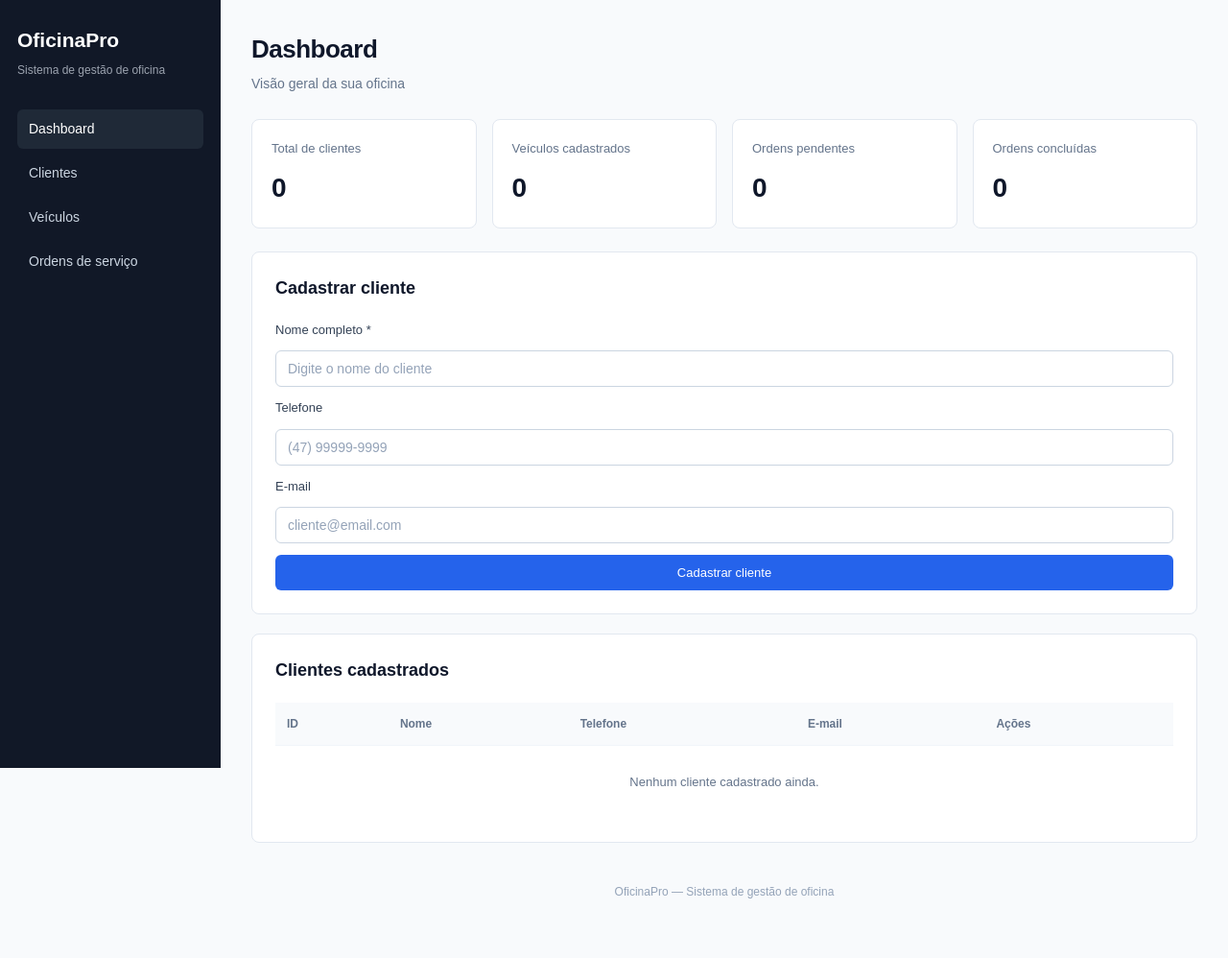
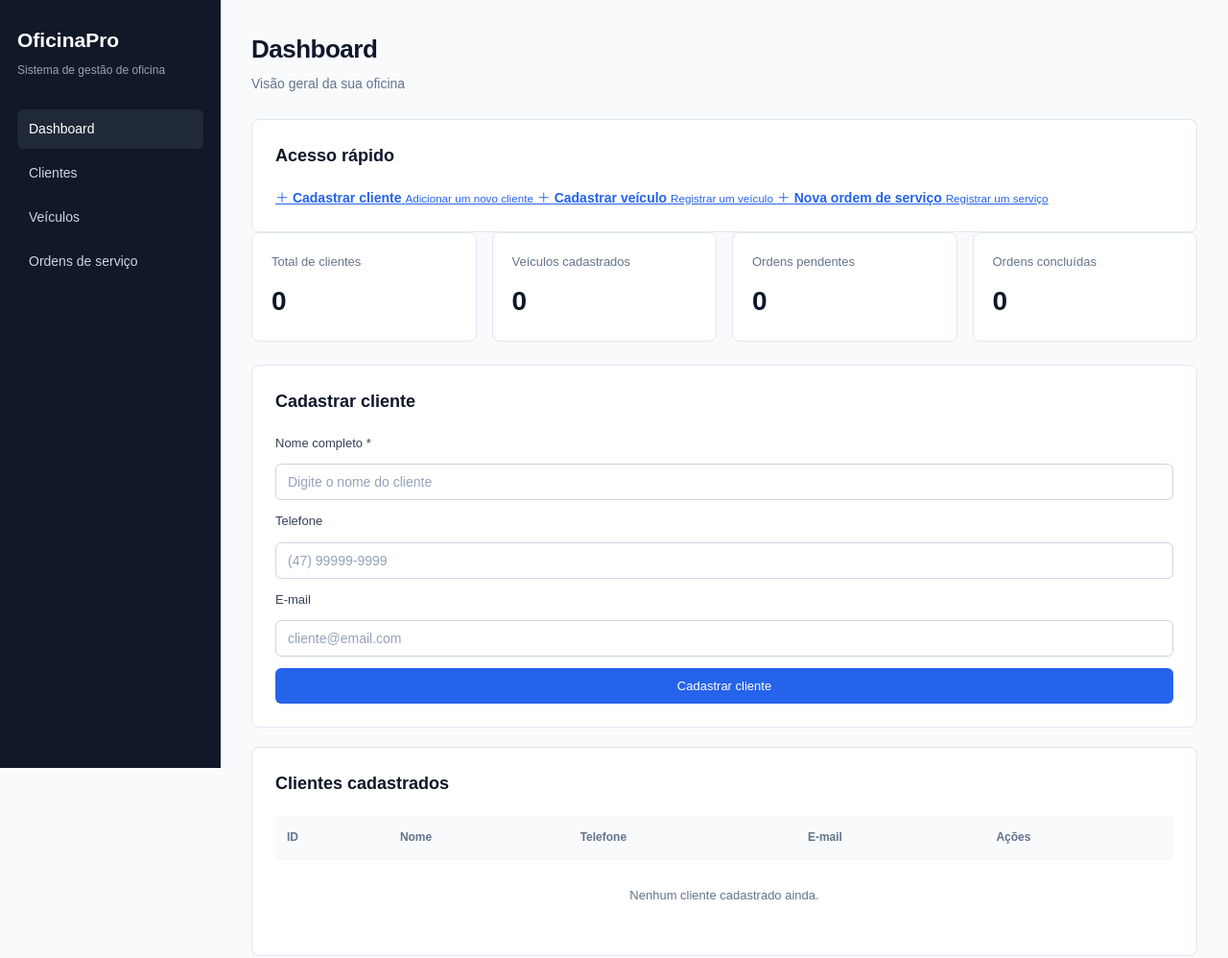
Before and after one commit to gugabriel442-ai/OficinaPro, a Flask app: page / in a window 1280 px wide. Shown: the top 998 px of the page at 96% size. Before the commit the page ends 936 px from the top, so only its background shows below. Run offline with Flask 3, Linux system fonts and the light colour scheme; data that the repository does not hold is empty.

Commit message:
Melhora dashboard com atalhos de acesso rápido

```diff
--- a/templates/index.html
+++ b/templates/index.html
@@ -4,6 +4,7 @@
 <head>
     <meta charset="UTF-8">
     <meta name="viewport" content="width=device-width, initial-scale=1.0">
+
     <title>OficinaPro | Dashboard</title>
 
     <link rel="stylesheet"
@@ -40,6 +41,7 @@
         <!-- CONTEÚDO PRINCIPAL -->
         <main class="conteudo">
 
+            <!-- CABEÇALHO -->
             <header class="cabecalho">
                 <div>
                     <h1>Dashboard</h1>
@@ -57,6 +59,51 @@
                     {% endfor %}
                 {% endif %}
             {% endwith %}
+
+            <!-- ATALHOS DE ACESSO RÁPIDO -->
+            <section class="painel">
+                <h2>Acesso rápido</h2>
+
+                <div class="atalhos-dashboard">
+
+                    <a
+                        href="{{ url_for('inicio') }}#cadastro-cliente"
+                        class="atalho-dashboard"
+                    >
+                        <span class="atalho-icone">＋</span>
+
+                        <span>
+                            <strong>Cadastrar cliente</strong>
+                            <small>Adicionar um novo cliente</small>
+                        </span>
+                    </a>
+
+                    <a
+                        href="{{ url_for('listar_veiculos') }}"
+                        class="atalho-dashboard"
+                    >
+                        <span class="atalho-icone">＋</span>
+
+                        <span>
+                            <strong>Cadastrar veículo</strong>
+                            <small>Registrar um veículo</small>
+                        </span>
+                    </a>
+
+                    <a
+                        href="{{ url_for('listar_ordens') }}"
+                        class="atalho-dashboard"
+                    >
+                        <span class="atalho-icone">＋</span>
+
+                        <span>
+                            <strong>Nova ordem de serviço</strong>
+                            <small>Registrar um serviço</small>
+                        </span>
+                    </a>
+
+                </div>
+            </section>
 
             <!-- INDICADORES -->
             <section class="indicadores">
@@ -84,7 +131,7 @@
             </section>
 
             <!-- CADASTRO DE CLIENTES -->
-            <section class="painel" id="clientes">
+            <section class="painel" id="cadastro-cliente">
                 <h2>Cadastrar cliente</h2>
 
                 <form
@@ -92,6 +139,7 @@
                     method="POST"
                 >
                     <label for="nome">Nome completo *</label>
+
                     <input
                         type="text"
                         id="nome"
@@ -102,6 +150,7 @@
                     >
 
                     <label for="telefone">Telefone</label>
+
                     <input
                         type="text"
                         id="telefone"
@@ -111,6 +160,7 @@
                     >
 
                     <label for="email">E-mail</label>
+
                     <input
                         type="email"
                         id="email"
@@ -126,7 +176,7 @@
             </section>
 
             <!-- LISTAGEM DE CLIENTES -->
-            <section class="painel">
+            <section class="painel" id="clientes">
                 <h2>Clientes cadastrados</h2>
 
                 <div class="tabela-container">
@@ -151,6 +201,7 @@
 
                                     <td>
                                         <div class="acoes">
+
                                             <a
                                                 class="botao-editar"
                                                 href="{{ url_for('editar_cliente', id=cliente.id) }}"
@@ -170,9 +221,11 @@
                                                     Excluir
                                                 </button>
                                             </form>
+
                                         </div>
                                     </td>
                                 </tr>
+
                             {% else %}
                                 <tr>
                                     <td colspan="5" class="vazio">
```
